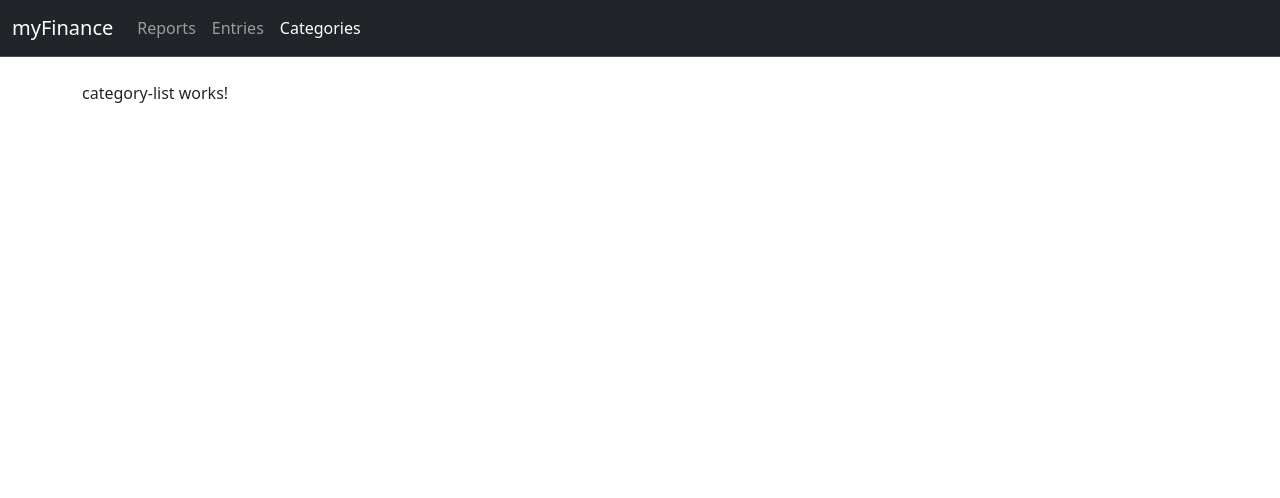
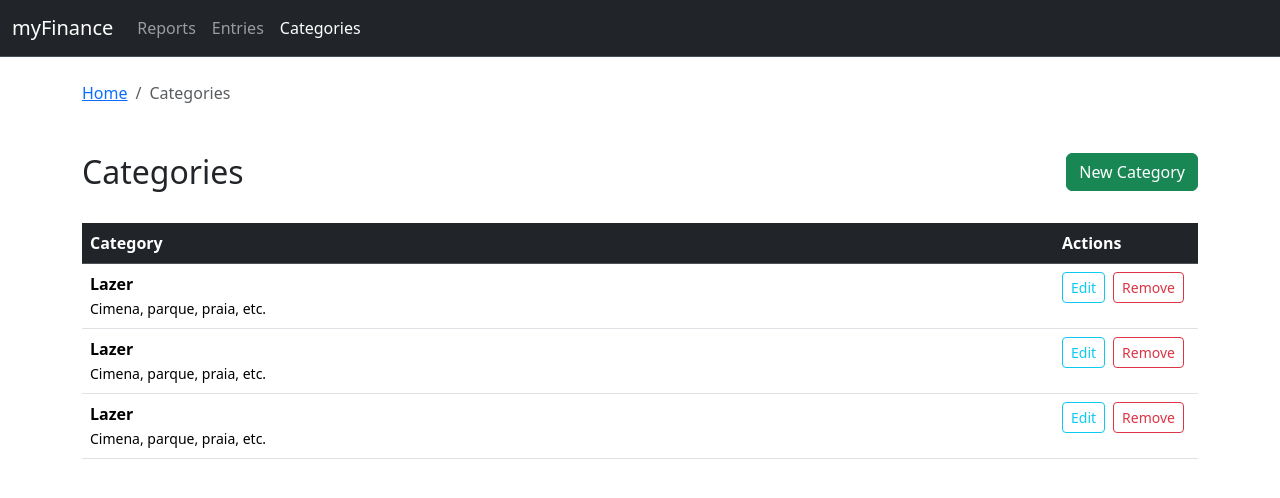
Before and after one commit to lessa-portfolio/angular-finance, an Angular app: page /categories in a window 1280 px wide. Shown: the top 498 px of the page. Built offline with nearby package versions, Linux system fonts and the light colour scheme.

Commit message:
feat: category routing system

```diff
--- a/src/app/pages/categories/category-list/category-list.component.html
+++ b/src/app/pages/categories/category-list/category-list.component.html
@@ -1 +1,69 @@
-<p>category-list works!</p>
+<nav class="mb-5">
+  <ol class="breadcrumb">
+    <li class="breadcrumb-item"><a routerLink="/">Home</a></li>
+    <li class="breadcrumb-item active">Categories</li>
+  </ol>
+</nav>
+
+<div class="row mb-4">
+  <div class="col-md">
+    <h2 class="h2">Categories</h2>
+  </div>
+
+  <div class="col-md">
+    <!-- routerLink="new" !== routerLink="/new" -->
+    <a routerLink="new" class="btn btn-success float-end">New Category</a>
+  </div>
+</div>
+
+<table class="table table-hover">
+  <colgroup>
+    <col style="width: calc(100% - 144px);">
+    <col style="width: 144px;">
+  </colgroup>
+
+  <!-- thead>tr>th*2 -->
+  <thead>
+    <tr class="table-dark">
+      <th>Category</th>
+      <th>Actions</th>
+    </tr>
+  </thead>
+
+  <!-- tbody>tr>td*2 -->
+  <tbody>
+    <tr>
+      <td>
+        <strong>Lazer</strong><br>
+        <small>Cimena, parque, praia, etc.</small>
+      </td>
+      <td>
+        <a [routerLink]="[12, 'edit']" class="btn btn-sm btn-outline-info me-2">Edit</a>
+        <!-- (click)="deleteCategory(category.id)" -->
+        <a class="btn btn-sm btn-outline-danger">Remove</a>
+      </td>
+    </tr>
+    <tr>
+      <td>
+        <strong>Lazer</strong><br>
+        <small>Cimena, parque, praia, etc.</small>
+      </td>
+      <td>
+        <a [routerLink]="[12, 'edit']" class="btn btn-sm btn-outline-info me-2">Edit</a>
+        <!-- (click)="deleteCategory(category.id)" -->
+        <a class="btn btn-sm btn-outline-danger">Remove</a>
+      </td>
+    </tr>
+    <tr>
+      <td>
+        <strong>Lazer</strong><br>
+        <small>Cimena, parque, praia, etc.</small>
+      </td>
+      <td>
+        <a [routerLink]="[12, 'edit']" class="btn btn-sm btn-outline-info me-2">Edit</a>
+        <!-- (click)="deleteCategory(category.id)" -->
+        <a class="btn btn-sm btn-outline-danger">Remove</a>
+      </td>
+    </tr>
+  </tbody>
+</table>
```
